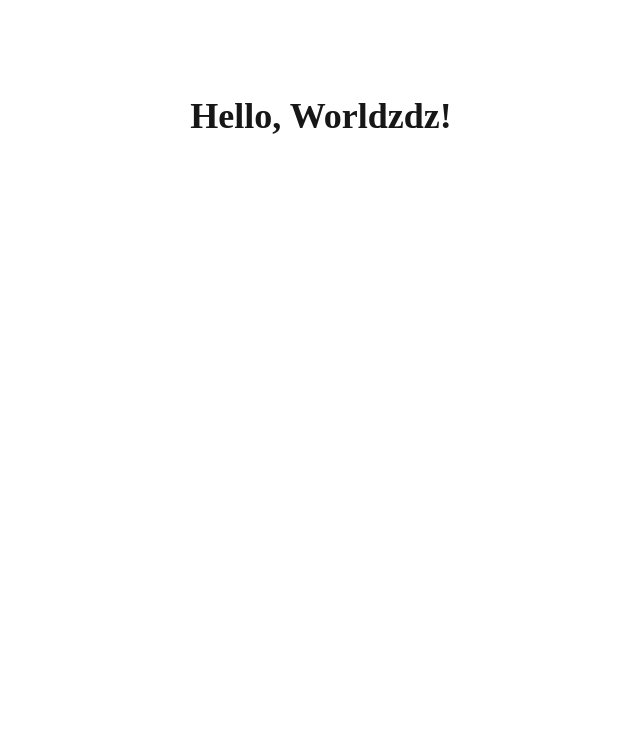
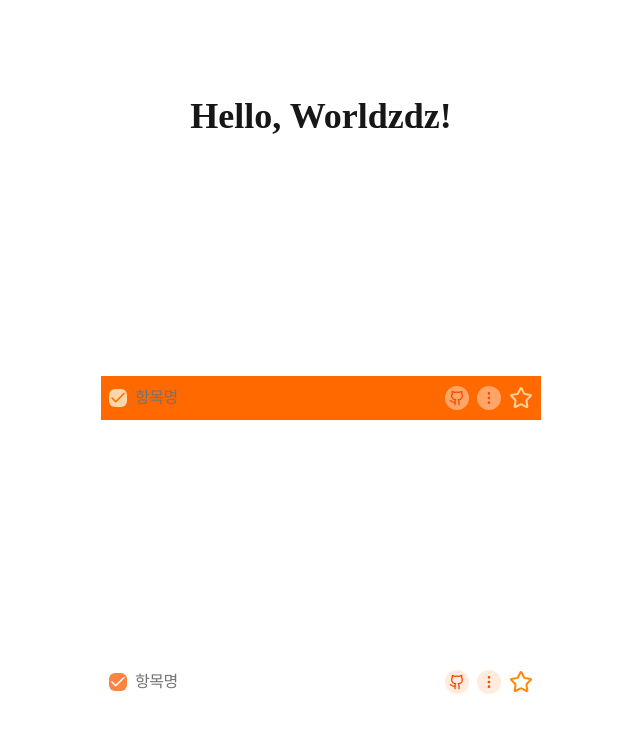
Before and after one commit to slidtodo/frontend, a Next.js app: page / in a window 1280 px wide. Shown: the top 732 px of the page, without its empty margins (319-959 px from the left). Built offline with nearby package versions, Linux system fonts and the light colour scheme.

Commit message:
fix: Taskcard variant 추가 - example 용례 실제 사용할 때의 양식으로 변경 - '최근 추가한 할 일'과 '기본 할 일' css 구분

```diff
--- a/src/app/page.tsx
+++ b/src/app/page.tsx
@@ -1,7 +1,29 @@
+import TaskCard from '@/shared/components/TaskCard';
+
 export default function Home() {
   return (
     <main className="flex min-h-screen flex-col items-center justify-between p-24">
       <h1 className="text-4xl font-bold">Hello, Worldzdz!</h1>
+      <div className="w-110 bg-orange-500">
+        <TaskCard
+          todo={{
+            id: '1',
+            title: '항목명',
+            done: true,
+          }}
+          variant="orange"
+        />
+      </div>
+      <div className='w-110 bg-transparent'>
+        <TaskCard
+          todo={{
+            id: '1',
+            title: '항목명',
+            done: true,
+          }}
+          variant="default"
+        />
+      </div>
     </main>
   );
 }
--- a/src/shared/components/TaskCard/index.tsx
+++ b/src/shared/components/TaskCard/index.tsx
@@ -14,8 +14,14 @@ import { twMerge } from 'tailwind-merge';
  * A single to-do list row.
  *
  * @example
- * <TaskCard id="1" text="항목명" />
- * <TaskCard id="2" text="완료된 항목" checked />
+ * <TaskCard
+ *  todo={{
+ *  id: '1',
+ *  title: '항목명',
+ *  done: true,
+ *  }}
+ *  variant='orange'
+ * />
  */
 export function TaskCard({
   /**
@@ -29,12 +35,12 @@ export function TaskCard({
   // 이벤트 핸들러
   onToggle, // 체크박스
   onStarToggle, // 별
-  variant="default"
+  variant = 'default',
 }: TaskCardProps) {
   const [checked, setChecked] = useState(todo.done);
   const [starred, setStarred] = useState(initialStarred);
 
-  const isGreen = variant === "green";
+  const isOrange = variant === 'orange';
 
   function handleToggle() {
     setChecked((prev) => !prev);
@@ -74,24 +80,25 @@ export function TaskCard({
             'size-4.5 shrink-0 rounded-md',
             'transition-colors duration-150',
             checked ? 'border-transparent bg-[#FF8442]' : 'border border-[#CCCCCC] bg-white',
+            isOrange && 'border-none bg-orange-200',
           ),
         )}
       >
-        {checked && <CheckIcon className="text-white" />}
+        {checked && <CheckIcon className={clsx(isOrange ? 'text-orange-500' : 'text-white')} />}
       </button>
 
       {/* ── Text ─────────────────────────────────────────────── */}
       {/** @TODO onClick에 모달 연결 */}
       <div
-        className={[
+        className={clsx(
           'min-w-0 flex-1 truncate',
           'text-base leading-6 tracking-[-0.03em]',
           'transition-colors duration-150',
-          checked ? 'font-medium text-[#737373]' : 'font-medium text-[#262626]',
-          checked ? 'group-hover:font-semibold group-hover:text-[#EF6C00]' : '',
-        ]
-          .filter(Boolean)
-          .join(' ')}
+          checked
+            ? 'font-medium text-[#737373] group-hover:font-semibold group-hover:text-[#EF6C00]'
+            : 'font-medium text-[#262626]',
+          isOrange ? 'group-hover:text-white' : '',
+        )}
       >
         {todo.title}
       </div>
@@ -102,7 +109,10 @@ export function TaskCard({
         <button
           type="button"
           aria-label="메모 보기"
-          className="relative h-6 w-6 cursor-pointer rounded-full bg-[#FF9E59]/20 p-1 group-hover:bg-white"
+          className={clsx(
+            'relative h-6 w-6 cursor-pointer rounded-full p-1 group-hover:bg-white',
+            isOrange ? 'bg-[#FFFFFF]/40' : 'bg-[#FF9E59]/20',
+          )}
         >
           <GithubIcon className="absolute inset-0 p-1 text-orange-600" />
         </button>
@@ -111,7 +121,10 @@ export function TaskCard({
         <button
           type="button"
           aria-label="링크 보기"
-          className="relative h-6 w-6 cursor-pointer rounded-full bg-[#FF9E59]/20 p-1 group-hover:bg-white"
+          className={clsx(
+            'relative h-6 w-6 cursor-pointer rounded-full p-1 group-hover:bg-white',
+            isOrange ? 'bg-[#FFFFFF]/40' : 'bg-[#FF9E59]/20',
+          )}
         >
           <EllipsisVertical className="absolute inset-0 p-1 text-orange-600" />
         </button>
@@ -123,7 +136,10 @@ export function TaskCard({
           onClick={handleStarToggle}
           className="h-6 w-6 cursor-pointer rounded-full"
         >
-          <Star className="h-6 w-6 stroke-orange-400" fill={starred ? '#FF8442' : 'none'} />
+          <Star
+            className={clsx('h-6 w-6', isOrange ? 'stroke-[#FFD19B]' : 'stroke-orange-400')}
+            fill={starred ? (isOrange ? '#FFD19B' : '#FF8442') : 'none'}
+          />
         </button>
       </div>
     </li>
--- a/src/shared/types/types.ts
+++ b/src/shared/types/types.ts
@@ -17,7 +17,7 @@ export interface TaskCardProps {
   onToggle?: (id: string) => void;
   onMenuOpen?: (id: string) => void;
   onStarToggle?: (id: string) => void;
-  variant?: 'default' | 'green';
+  variant?: 'default' | 'orange';
 }
 
 export interface TagProps {
```
